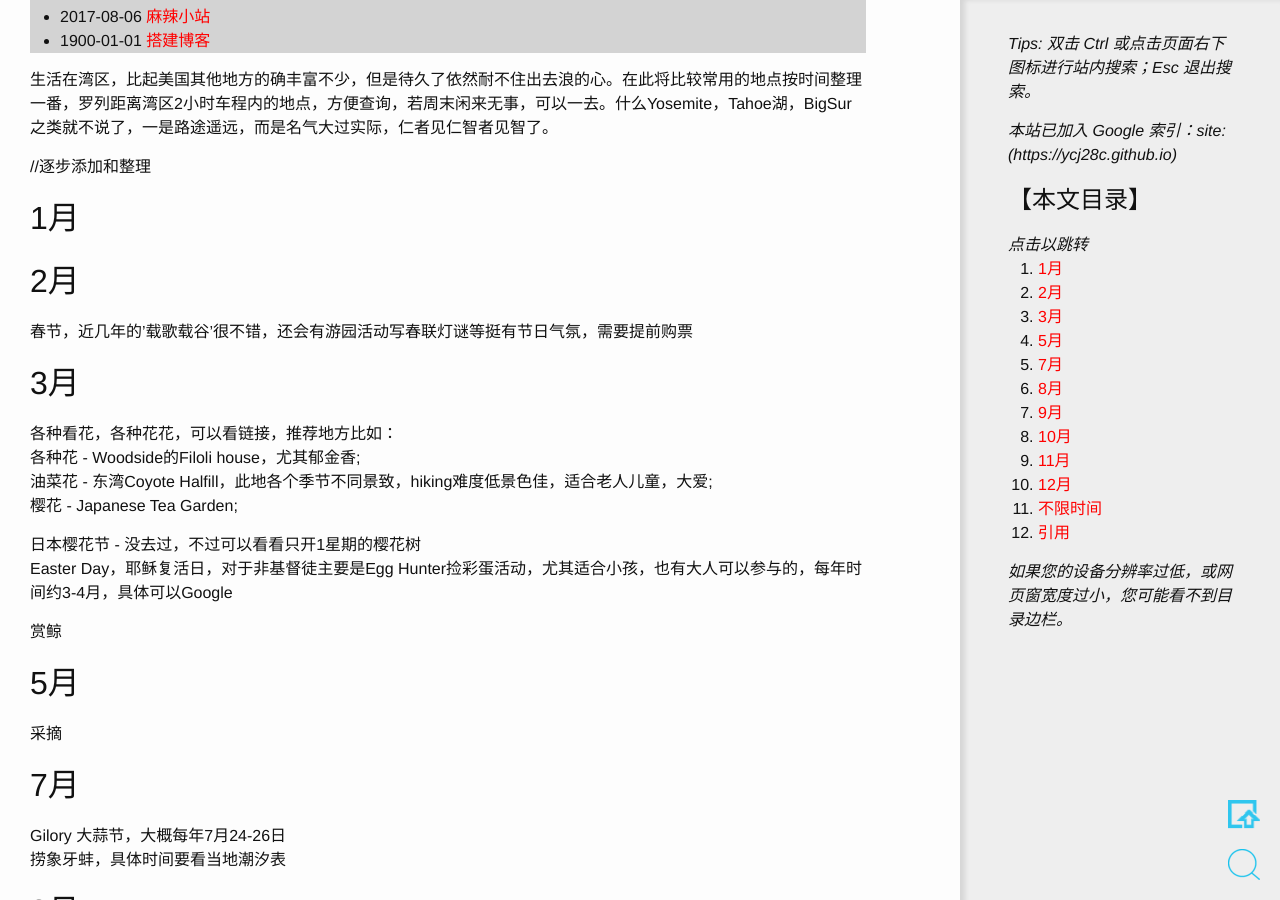
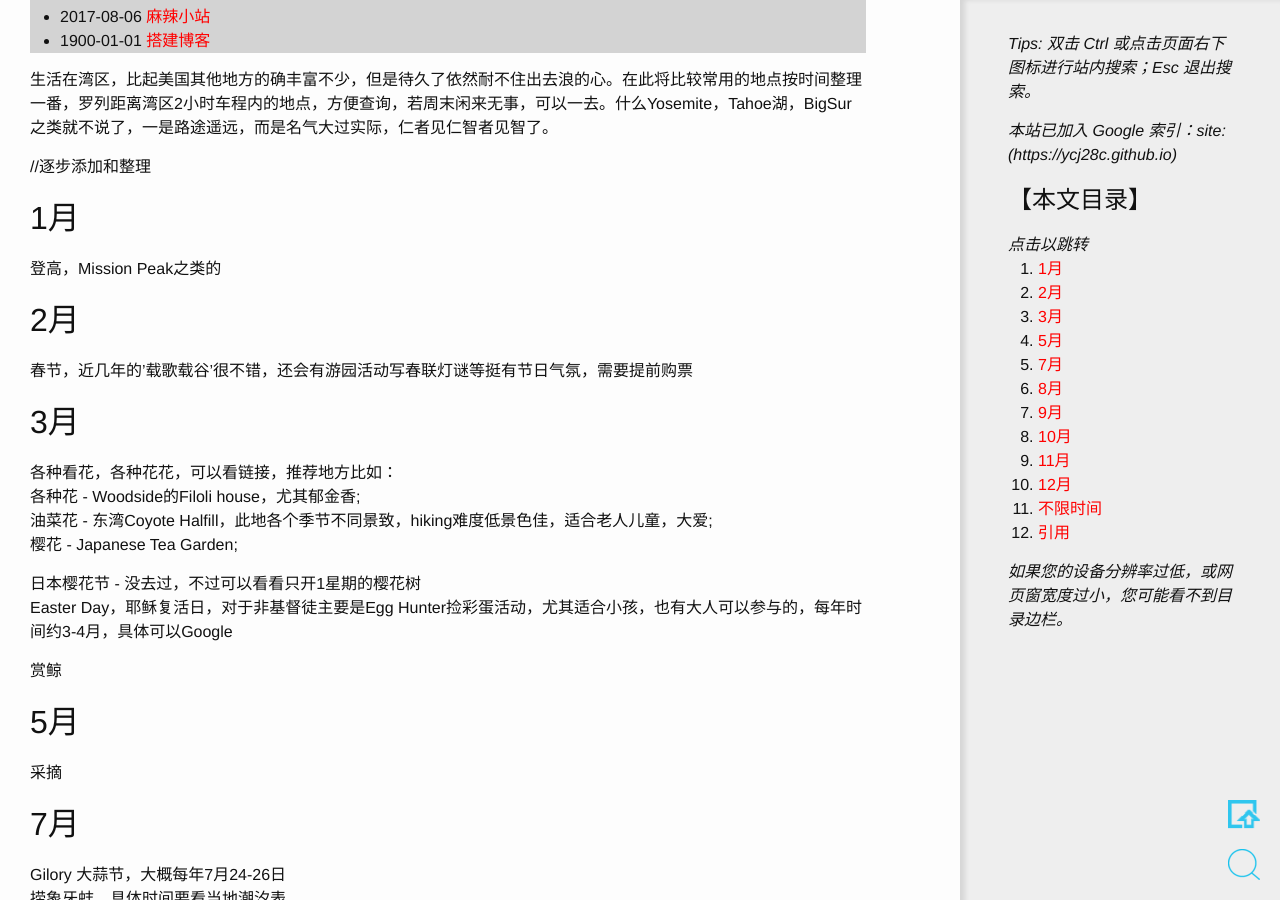
Before and after one commit to ycj28c/lifeblog, a Jekyll site: the page built from _posts/2018-04-01-bayarea-activities-monthly.md, in a window 1280 px wide and 900 px high, scrolled down 473 px. Built offline with Jekyll 4.4.1, drawn with Linux system fonts in a browser that asks for light colours; comment, search, counter and statistics services are not loaded.

Commit message:
20200205_103217

```diff
--- a/_posts/2018-04-01-bayarea-activities-monthly.md
+++ b/_posts/2018-04-01-bayarea-activities-monthly.md
@@ -11,6 +11,7 @@ tag: create-blog
 
 1月
 ---
+登高，Mission Peak之类的
 
 2月
 ---
```
